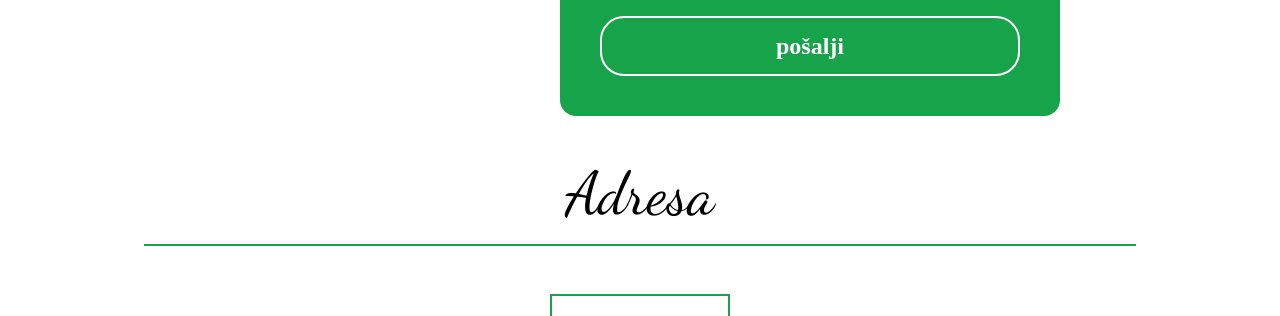
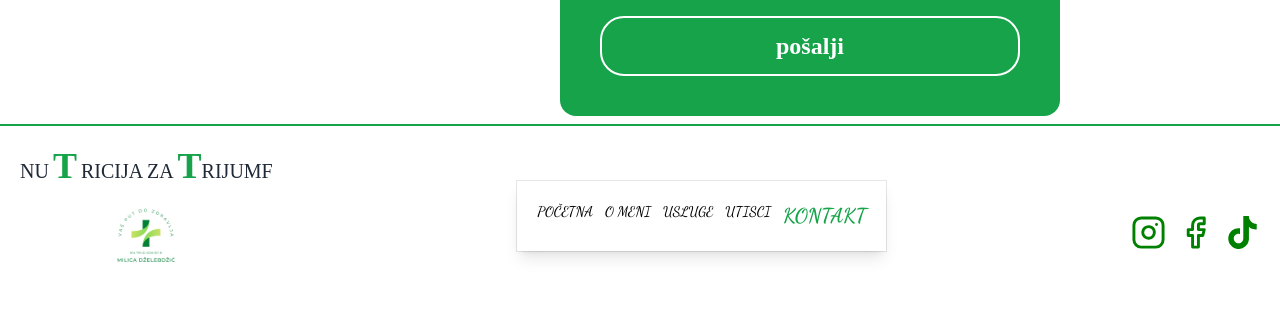
Before and after one commit to BokeeJ/milicaNutri, a React (Vite) app: page /kontakt in a window 1280 px wide. Shown: the part 1120-1436 px from the top of the page. Built offline with nearby package versions, Linux system fonts and the light colour scheme; a web font is replaced by a local one.

Commit message:
comment address

```diff
--- a/src/Pages/Kontakt.jsx
+++ b/src/Pages/Kontakt.jsx
@@ -49,7 +49,7 @@ function Kontakt() {
                     <Mail2 />
                 </div>
             </div>
-            <div className='flex justify-center items-center flex-col p-5' >
+            {/* <div className='flex justify-center items-center flex-col p-5' >
                 <h2 className='text-6xl font-pisano p-5'>Adresa</h2>
                 <hr className='border border-green-600 w-[80%] ' />
             </div >
@@ -71,7 +71,7 @@ function Kontakt() {
                     allowFullScreen=""
                     loading="lazy"
                 ></iframe>
-            </div>
+            </div> */}
         </motion.div >
     )
 }
```
